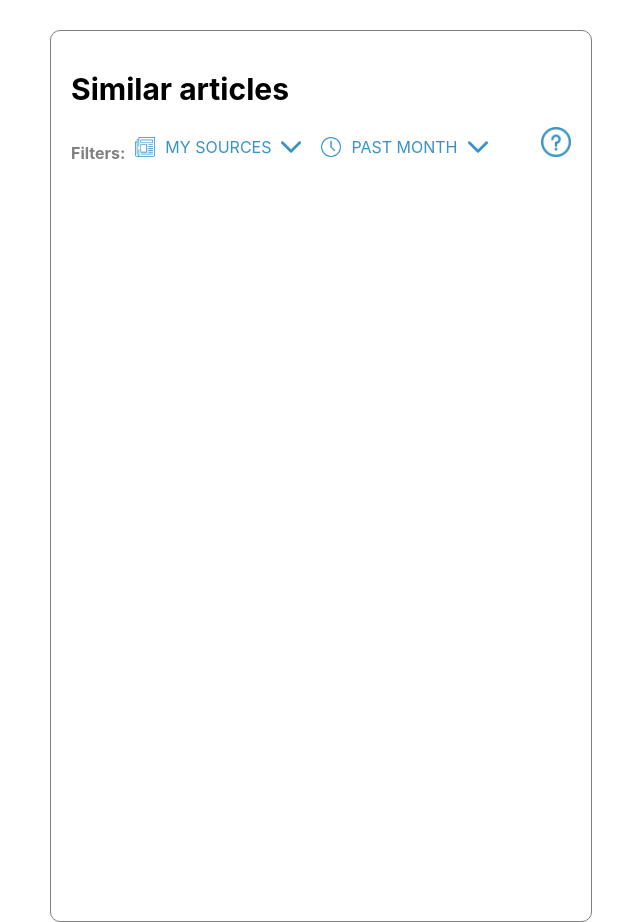
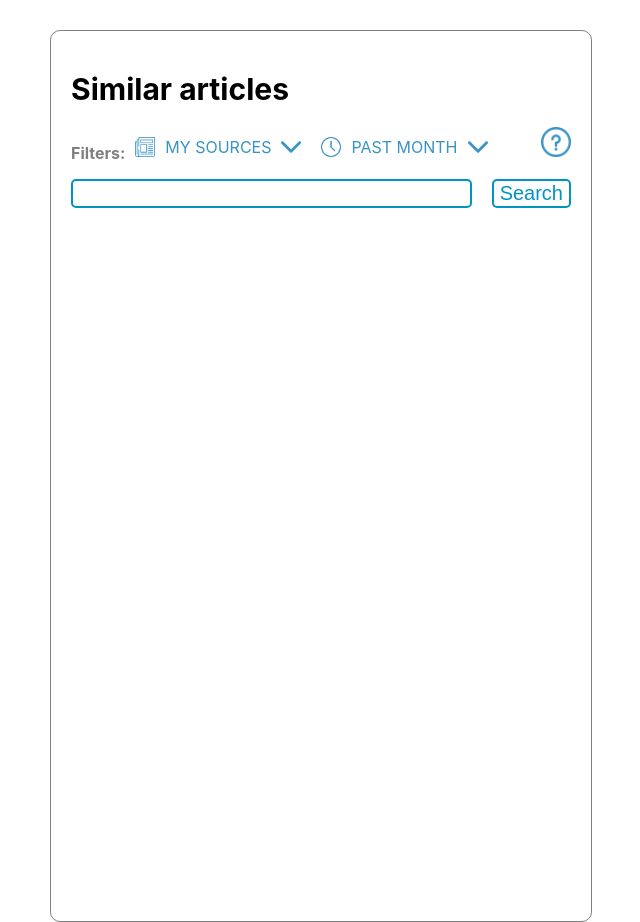
Before and after one commit to Sir-hennihau/similar-articles, a React (Create React App) app: page / in a window 1280 px wide. Shown: the whole page, without its empty margins (0-640 px from the left). Built offline with nearby package versions, Linux system fonts and the light colour scheme.

Commit message:
Add search bar.

```diff
--- a/src/components/search_bar/SearchBar.tsx
+++ b/src/components/search_bar/SearchBar.tsx
@@ -1,7 +1,5 @@
 import React from "react";
 import styled from "styled-components";
-import { SearchBarButton } from "./components/SearchBarButton";
-import { SearchBarInput } from "./components/SearchBarInput";
 
 interface SearchBarProps {}
 
@@ -9,9 +7,31 @@ export const SearchBar = ({}: SearchBarProps) => {
   return (
     <SearchBarContainer>
       <SearchBarInput />
-      <SearchBarButton />
+      <SearchBarButton>Search</SearchBarButton>
     </SearchBarContainer>
   );
 };
 
-const SearchBarContainer = styled.div``;
+const SearchBarContainer = styled.div`
+  align-items: center;
+  display: flex;
+`;
+
+export const SearchBarInput = styled.input`
+  height: 23px;
+  border: 2px solid #0095c1;
+  border-radius: 5px;
+  outline: none;
+  width: 100%;
+`;
+
+export const SearchBarButton = styled.button`
+  color: #0095c1;
+  cursor: pointer;
+  border: 2px solid #0095c1;
+  border-radius: 5px;
+  background: white;
+  outline: none;
+  font-size: 20px;
+  margin-left: 20px;
+`;
--- a/src/components/search_bar/components/SearchBarButton.tsx
+++ /dev/null
@@ -1,7 +0,0 @@
-import React from "react";
-
-interface SearchBarButtonProps {}
-
-export const SearchBarButton = ({}: SearchBarButtonProps) => {
-  return <></>;
-};
--- a/src/components/search_bar/components/SearchBarInput.tsx
+++ /dev/null
@@ -1,7 +0,0 @@
-import React from "react";
-
-interface SearchBarInputProps {}
-
-export const SearchBarInput = ({}: SearchBarInputProps) => {
-  return <></>;
-};
```
